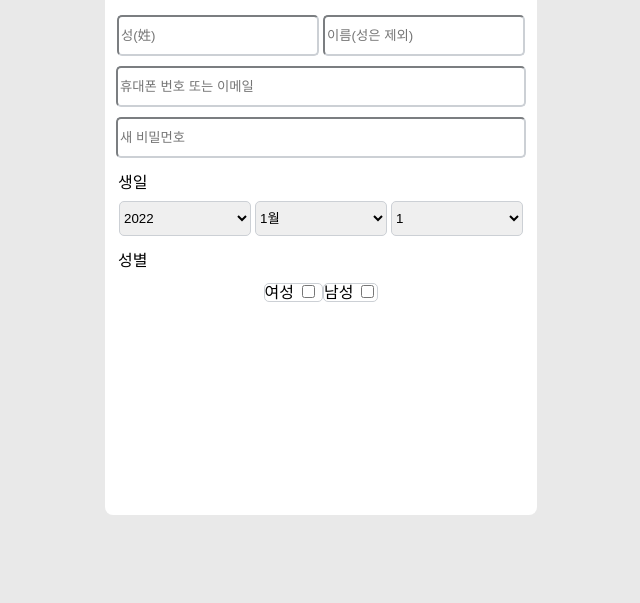
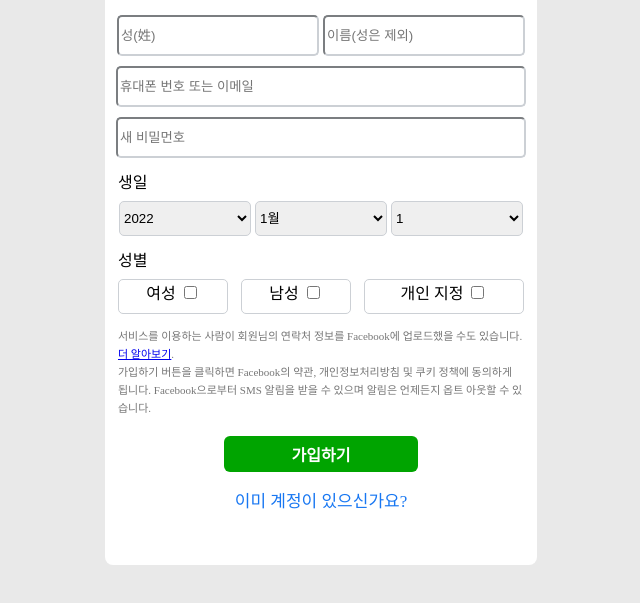
Before and after one commit to handsomejeongwoo/Facebook, a plain HTML site: page index.html in a window 1280 px wide. Shown: the part 187-790 px from the top of the page, without its empty margins (319-959 px from the left). Drawn offline with Linux system fonts and the light colour scheme.

Commit message:
completed

```diff
--- a/index.html
+++ b/index.html
@@ -95,13 +95,29 @@
                    </div>
                    <div class="sex">성별</div>
                    <div class="choice-sex">
-                        <label class="woman" id="sex">
+                        <div class="woman" id="sex">
                          여성 <input type="checkbox">
-                        </label>
-                        <label class="man" id="sex">
+                         </div>
+                        <div class="man" id="sex">
                             남성 <input type="checkbox">
-                        </label>
-                        <div></div>
+                        </div>
+                        <div class="molu" >
+                            개인 지정 <input type="checkbox" >
+                        </div>
+                   </div>
+                   <br>
+                   <br>
+                   <div class="explain">
+                    <span class="font">서비스를 이용하는 사람이 회원님의 연락처 정보를 Facebook에 업로드했을 수도 있습니다. <a href="https://www.facebook.com/campaign/help/637205020878504">더 알아보기</a>.</span>
+                    <br>
+
+                    <span class="font">가입하기 버튼을 클릭하면 Facebook의 약관, 개인정보처리방침 및 쿠키 정책에 동의하게 됩니다. Facebook으로부터 SMS 알림을 받을 수 있으며 알림은 언제든지 옵트 아웃할 수 있습니다.</span>
+                   </div>
+                   <div class="join">
+                        <input type="button" value="가입하기" class="join-button">
+                   </div>
+                   <div class="under-text">
+                        <div class="already">이미 계정이 있으신가요?</div>
                    </div>
 
 
@@ -109,5 +125,6 @@
 
         </div>
     </section>
+
 </body>
 </html>
--- a/style.css
+++ b/style.css
@@ -1,8 +1,10 @@
+
 body{
     padding: 0;
     margin: 0;
     background-color: rgb(233, 233, 233);
 }
+
 .logo-position{
     display: flex;
     justify-content: center;
@@ -35,11 +37,12 @@ input:focus {outline:none;}
    margin: 0 auto;
   margin-top: 2px;
     width: 432px;
-    height: 500px;
+    height: 550px;
     background-color: #fff;
     padding-top: 16px;
+    border-radius: 0 0 8px 8px;
 
-    border-radius: 0 0 8px 8px;
+
 
 }
 .infor{
@@ -86,18 +89,83 @@ input:focus {outline:none;}
     padding-bottom: 8px;
 }
 #sex{
-    width: 115px;
+    width: 110px;
     height: 35px;
     border: 1px solid #ccd0d5;
     border-radius: 5px;
+
 }
 .choice-sex{
+
     text-align: center;
 }
 .woman{
+    margin-left: 13px;
+    box-sizing: border-box;
+    float: left;
+}
+.man{
+    box-sizing: border-box;
+    margin-left: 13px;
+    float: left;
+}
+.molu{
+    box-sizing: border-box;
+    float: right;
+    width: 160px;
+    height: 35px;
+    border: 1px solid #ccd0d5;
+    border-radius: 5px;
+    margin-right: 13px;
+}
+.explain{
+    margin-top:11px;
+}
+.explain{
+    padding-left: 13px;
+    padding-right: 13px;
+
+
+    box-sizing: border-box;
+}
+
+.font{
+    color: #777;
+    font-size: 11px;
 
 }
-.man{
+.join{
+    text-align: center;
+    padding-top: 20px;
+}
+.join-button{
+    width: 194px;
+    height: 36px;
+    background-color: #00a400;
+    border: none;
+    border-radius: 6px;
+    color: #fff;
+    font-size: 16px;
+    font-weight: 600;
+    text-shadow: none;
+    cursor: pointer;
+}
+.already{
+    color: #1877f2;
+    cursor: pointer;
+    font-size:17px;
+}
+.under-text{
+    text-align: center;
+    padding-top: 15px;
+}
+footer{
+    background-color: #fff;
+}
 
-
+ul{
+    list-style: none;
 }
+.lang{
+    text-align: center;
+}
```
